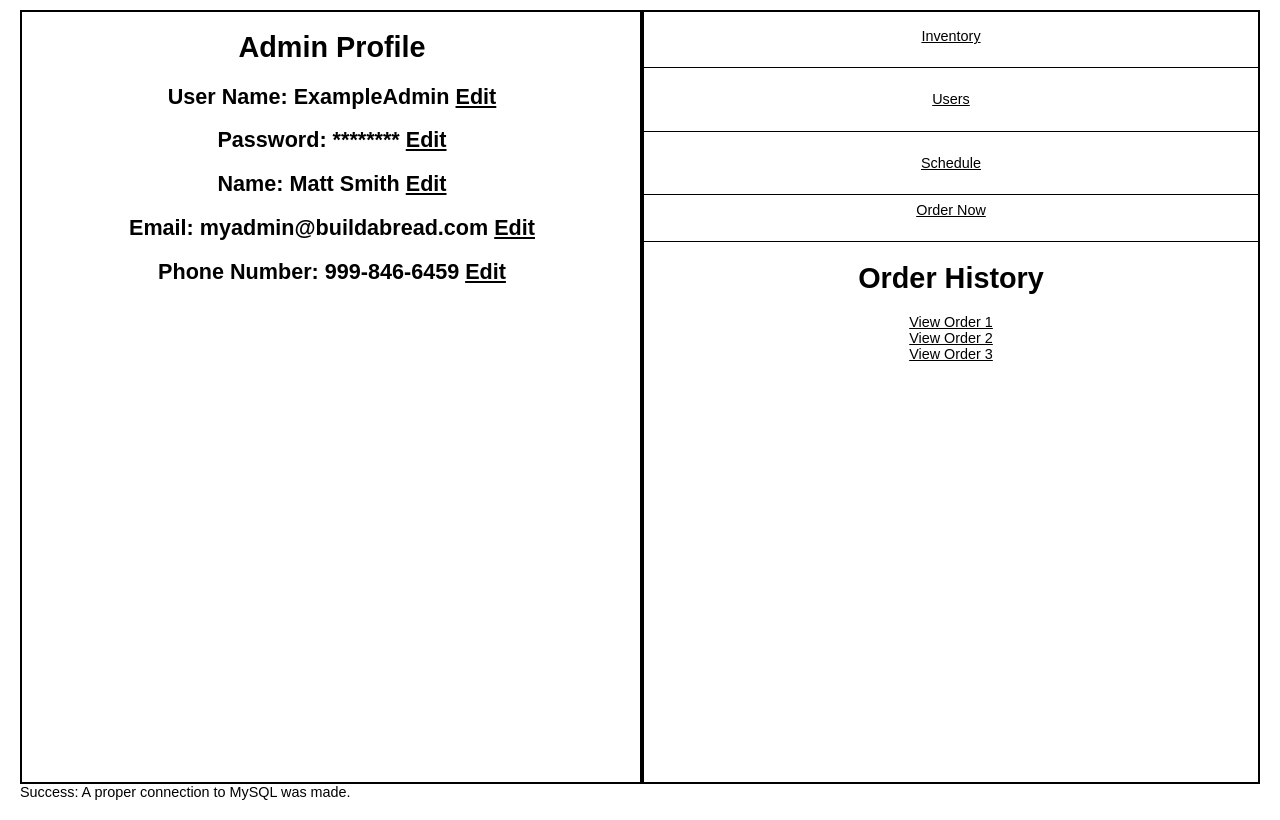
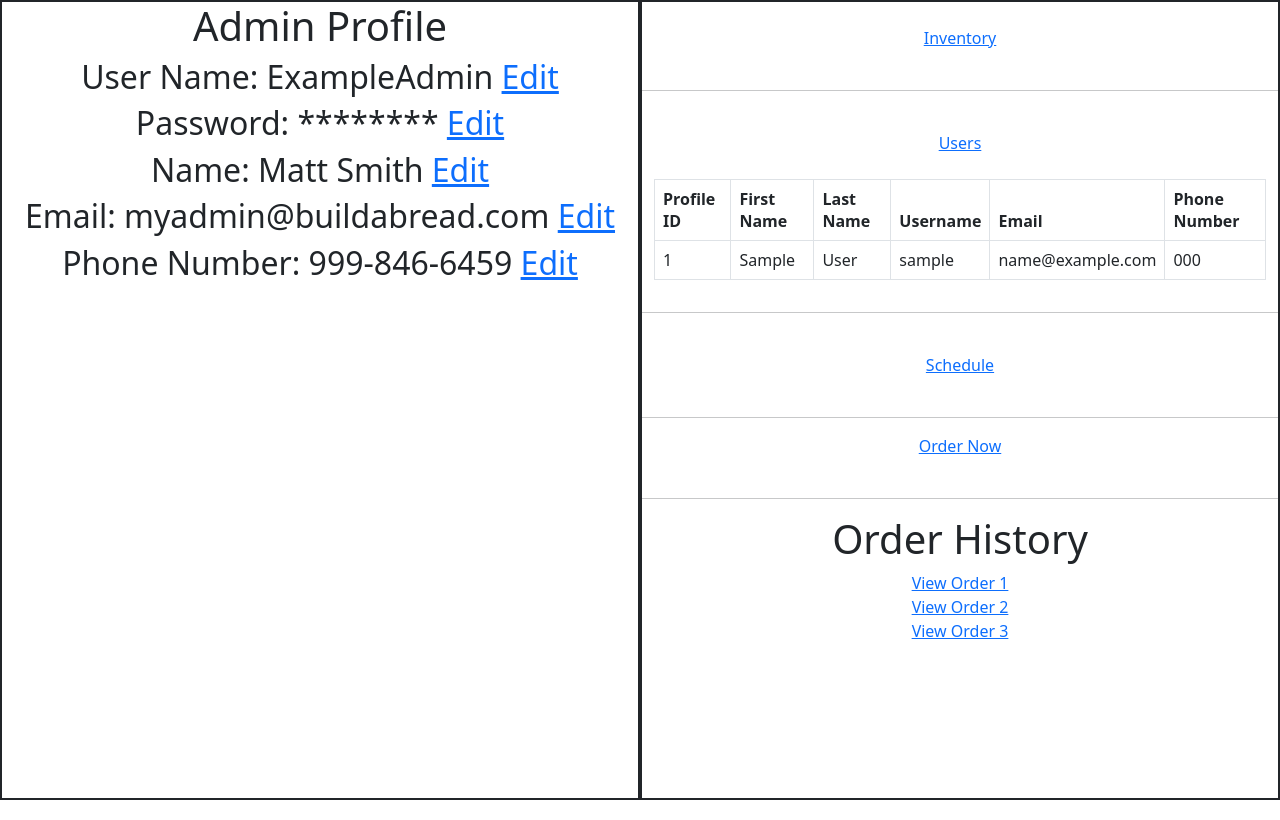
Before and after one commit to sonas939/CSCE310Project, a PHP site: page /admin.php in a window 1280 px wide. Run offline with PHP 8.4, Linux system fonts and the light colour scheme; tables that the repository leaves empty hold one stand-in row (values such as "Sample post").

Commit message:
admin users table static

```diff
--- a/admin.php
+++ b/admin.php
@@ -1,5 +1,10 @@
 <title>Build A Bread</title>
 
+<head>
+
+    <link href="https://cdn.jsdelivr.net/npm/bootstrap@5.2.3/dist/css/bootstrap.min.css" rel="stylesheet" integrity="sha384-rbsA2VBKQhggwzxH7pPCaAqO46MgnOM80zW1RWuH61DGLwZJEdK2Kadq2F9CUG65" crossorigin="anonymous">
+
+    <!--
     <style type="text/css">
         body {
             font-family: Arial, Helvetica, sans-serif;
@@ -42,6 +47,7 @@
             line-height: 140%;
         }
     </style>
+    -->
 
 </head>
 
@@ -63,6 +69,72 @@
             <br>
             <a href=https://docs.google.com/spreadsheets/d/1DZ1idOCHZVBv5lmVg7m1fGqC-GKAzfz8uhBbppXkuN8/edit#gid=0>Users</a>
             <br><br>
+
+            <?php
+              function getDB() {
+                $dbhost="localhost";
+                $dbuser="root";
+                $dbpass="root";
+                $dbname="build_a_bread";
+
+                // Create a DB connection
+                $conn = new mysqli($dbhost, $dbuser, $dbpass, $dbname);
+                if ($conn->connect_error) {
+                  die("Connection failed: " . $conn->connect_error . "\n");
+                }
+
+                return $conn;
+              }
+
+              // connect to db and query profile information
+              $conn = getDB();
+              $sql = "SELECT profile_id, first_name, last_name, username, email, phone_number, user_type FROM profiles";
+              $res = $conn->query($sql);
+
+              // begin profile table
+              echo '<div class="container table-responsive">';
+              echo '<table class="table table-bordered">';
+              echo '<thead>';
+              echo "<tr>";
+              echo "<th>" . "Profile ID" . "</th>";
+              echo "<th>" . "First Name" . "</th>";
+              echo "<th>" . "Last Name" . "</th>";
+              echo "<th>" . "Username" . "</th>";
+              echo "<th>" . "Email" . "</th>";
+              echo "<th>" . "Phone Number" . "</th>";
+              echo "</tr>";
+              echo '</thead>';
+              echo '<tbody>';
+
+              // iterate through each profile, determine account type, display in table
+              while ($row = mysqli_fetch_array($res)) {
+                // all admins must be employees
+                $isEmp = false;
+                $isAdmin = false;
+                if ($row['user_type'] == 1) {
+                    $isEmp = true;
+                    $isAdmin = false;
+                } elseif ($row['user_type'] == 2) {
+                    $isEmp = true;
+                    $isAdmin = true;
+                }
+
+                echo "<tr>";
+                echo "<td>" . $row['profile_id'] . "</td>";
+                echo "<td>" . $row['first_name'] . "</td>";
+                echo "<td>" . $row['last_name'] . "</td>";
+                echo "<td>" . $row['username'] . "</td>";
+                echo "<td>" . $row['email'] . "</td>";
+                echo "<td>" . $row['phone_number'] . "</td>";
+                echo "</tr>";
+              }
+
+              // end profile table
+              echo "</tbody></table></div>";
+
+              $conn->close();
+            ?>
+
             <hr style="margin-left: 0px">
             <br>
             <a href=https://calendar.google.com/calendar>Schedule</a>
@@ -78,34 +150,5 @@
         </div>
     </div>
 
-
-
-<?php
-  // establish connection to SQL database
-  $db_host = 'localhost';
-  $db_user = 'root';
-  $db_password = 'root';
-  $db_db = 'information_schema';
-  $db_port = 8889;
-
-  $mysqli = new mysqli(
-    $db_host,
-    $db_user,
-    $db_password,
-    $db_db
-  );
-
-  if ($mysqli->connect_error) {
-    echo 'Errno: '.$mysqli->connect_errno;
-    echo '<br>';
-    echo 'Error: '.$mysqli->connect_error;
-    exit();
-  }
-
-  echo 'Success: A proper connection to MySQL was made.';
-
-  $mysqli->close();
-?>
-
 </body>
 </html>
```
Lines whose indentation alone changed are shown as unchanged.
